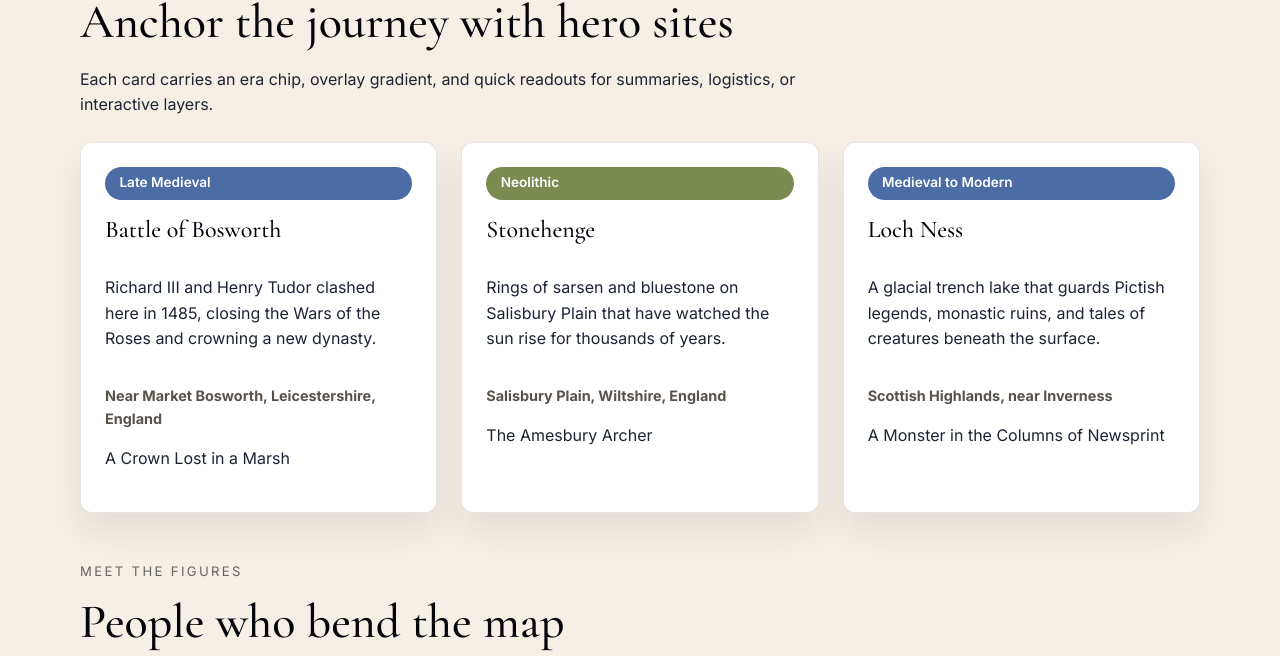
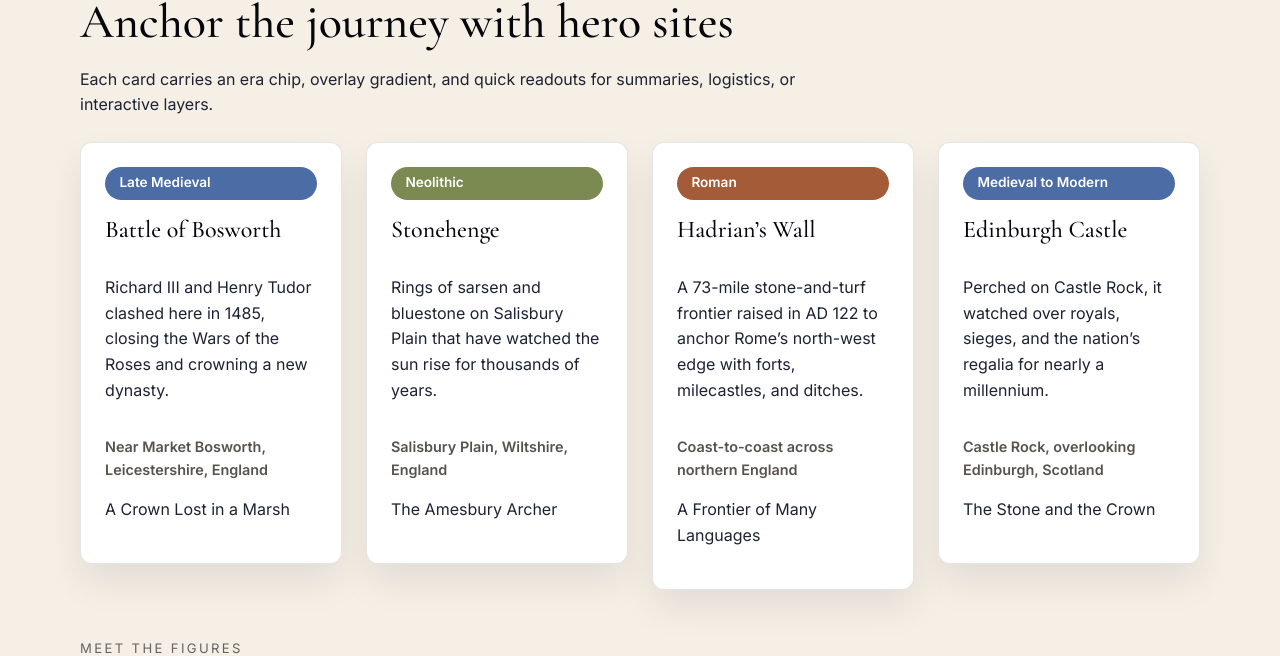
Before and after one commit to Alx-B75/places_in_time_site, a React (Vite) app: page / in a window 1280 px wide. Shown: the part 1409-2065 px from the top of the page. Built offline with nearby package versions, Linux system fonts and the light colour scheme; no server answers.

Commit message:
feat: enhance FeaturedPlacesCard with routing and update styles for better accessibility

```diff
--- a/src/components/FeaturedPlacesCard.jsx
+++ b/src/components/FeaturedPlacesCard.jsx
@@ -1,9 +1,12 @@
+import { Link } from 'react-router-dom'
+
 const FeaturedPlacesCard = ({ place }) => {
   if (!place) {
     return null
   }
 
   const {
+    slug,
     era,
     accent = 'modern',
     title = 'Untitled place',
@@ -12,7 +15,10 @@ const FeaturedPlacesCard = ({ place }) => {
     highlight,
   } = place
 
+  const destination = slug ? `/places/${slug}` : '/places'
+
   return (
+    <Link to={destination} className="featured-card-link" aria-label={`View details for ${title}`}>
       <article className="featured-card">
         {era && <span className={`era-chip ${accent}`}>{era}</span>}
         <h3 className="featured-title">{title}</h3>
@@ -22,6 +28,7 @@ const FeaturedPlacesCard = ({ place }) => {
           {highlight && <p>{highlight}</p>}
         </div>
       </article>
+    </Link>
   )
 }
 
--- a/src/pages/Home.jsx
+++ b/src/pages/Home.jsx
@@ -40,7 +40,14 @@ const accentFromEra = (primaryEra) => {
   return 'modern'
 }
 
-const featuredPlaces = PLACES.slice(0, 3).map((place) => ({
+const featuredSlugOrder = ['bosworth', 'stonehenge', 'hadrians-wall', 'edinburgh-castle']
+const prioritizedPlaces = featuredSlugOrder
+  .map((slug) => PLACES.find((place) => place.slug === slug))
+  .filter(Boolean)
+const fallbackPlaces = PLACES.filter((place) => !featuredSlugOrder.includes(place.slug))
+
+const featuredPlaces = [...prioritizedPlaces, ...fallbackPlaces].slice(0, 4).map((place) => ({
+  slug: place.slug,
   title: place.name,
   era: place.era_primary,
   accent: accentFromEra(place.primaryEra ?? ''),
--- a/src/styles/global.css
+++ b/src/styles/global.css
@@ -375,6 +375,22 @@ span {
   display: flex;
   flex-direction: column;
   gap: var(--pit-space-2);
+}
+
+.featured-card-link {
+  color: inherit;
+  text-decoration: none;
+  display: block;
+}
+
+.featured-card-link:focus-visible {
+  outline: none;
+}
+
+.featured-card-link:focus-visible .featured-card,
+.featured-card-link:hover .featured-card {
+  border-color: var(--accent);
+  box-shadow: 0 22px 44px rgba(5, 6, 12, 0.12);
 }
 
 .featured-card .featured-title {
```
Lines whose indentation alone changed are shown as unchanged.
